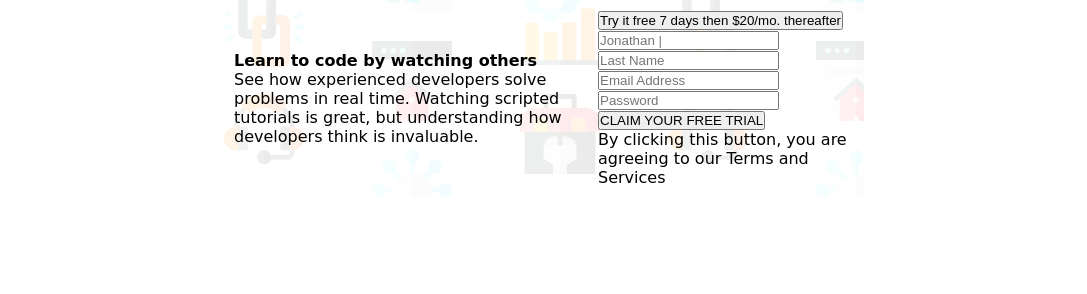
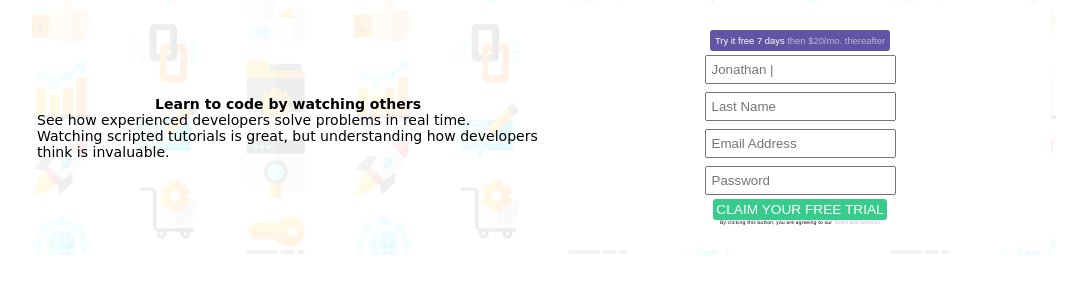
Before and after one commit to cleargoaldigital/responsive-form, a plain HTML site: page index.html in a window 1280 px wide. Shown: the whole page, without its empty margins (96-1183 px from the left). Drawn offline with Linux system fonts and the light colour scheme.

Commit message:
added styling to pages.

```diff
--- a/index.html
+++ b/index.html
@@ -15,8 +15,9 @@
          <p>See how experienced developers solve problems in real time. Watching scripted tutorials is great, but understanding how developers think is invaluable.</p>
       </div>
       <div class="fill-form">
-         <button>Try it free 7 days <span>then $20/mo. thereafter</span></button>
+
          <form>
+            <button class="try">Try it free 7 days <span>then $20/mo. thereafter</span></button>
             <label for="firstname"></label>
             <input type="text" id="name" placeholder="Jonathan |">
 
@@ -29,9 +30,9 @@
             <label for="password"></label>
             <input type="password" id="password" placeholder="Password">
 
-            <button>CLAIM YOUR FREE TRIAL</button>
+            <button class="claim">CLAIM YOUR FREE TRIAL</button>
 
-            <p>By clicking this button, you are agreeing to our Terms and Services</p>
+            <p>By clicking this button, you are agreeing to our <span class="span2">Terms and Services</span></p>
          </form>
       </div>
    </main>
--- a/style.css
+++ b/style.css
@@ -15,17 +15,74 @@ body, main{
 }
 
 main{
-   width: 50%;
+   width: 80%;
    background-image: url('./images/bg-intro-desktop.png');
+   background-repeat: no-repeat;
+   background-position: center;
+   background-size: cover;
 }
 
 main div{
-   margin: 10px;
+   margin: 5px;
+   font-size: .879em;
+   width: 100%;
 }
 
-@media screen and (max-width: 375px){
+.learn-code{
+   display: flex;
+   flex-direction: column;
+   align-items: center;
+   justify-content: center;
+}
+
+form{
+   display: flex;
+  justify-content: center;
+  align-items: center;
+  flex-direction: column;
+  background-color: #fff;
+  padding: 25px;
+}
+
+form p{
+   font-size: .34em;
+}
+input{
+   padding: 5px;
+   margin: 4px;
+}
+
+button{
+   font-size: .835em;
+   padding: 5px;
+   border-radius: 3px;
+   border: none;
+   color: #fff;
+}
+
+.try{
+   background-color: hsl(248, 32%, 49%);
+   font-size: .67em;
+}
+
+span:nth-child(1){
+   color: hsl(246, 25%, 77%);
+}
+
+.claim{
+   background-color: hsl(154, 59%, 51%);
+   margin: auto;
+   font-size: .973em;
+   padding: 3px;
+}
+
+.span2{
+   color: hsl(0, 100%, 74%);
+}
+
+/* @media screen and (max-width: 375px){
    main{
       display: block;
       background-image: url('./images/bg-intro-mobile.png');
    }
-}
+} */
```
